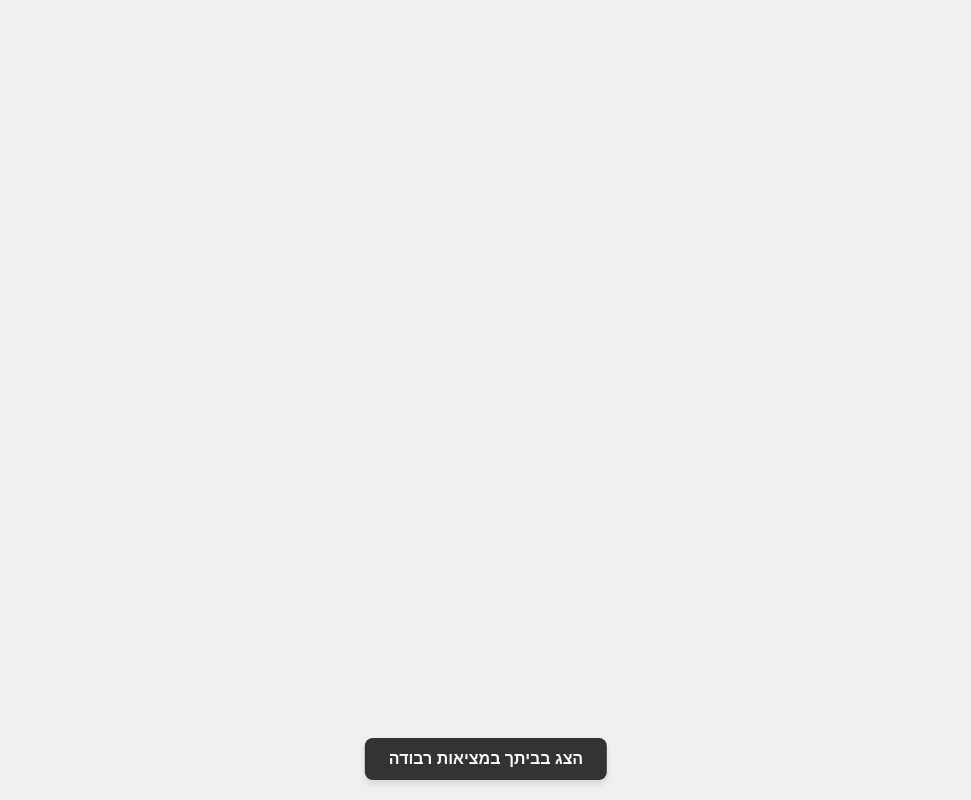
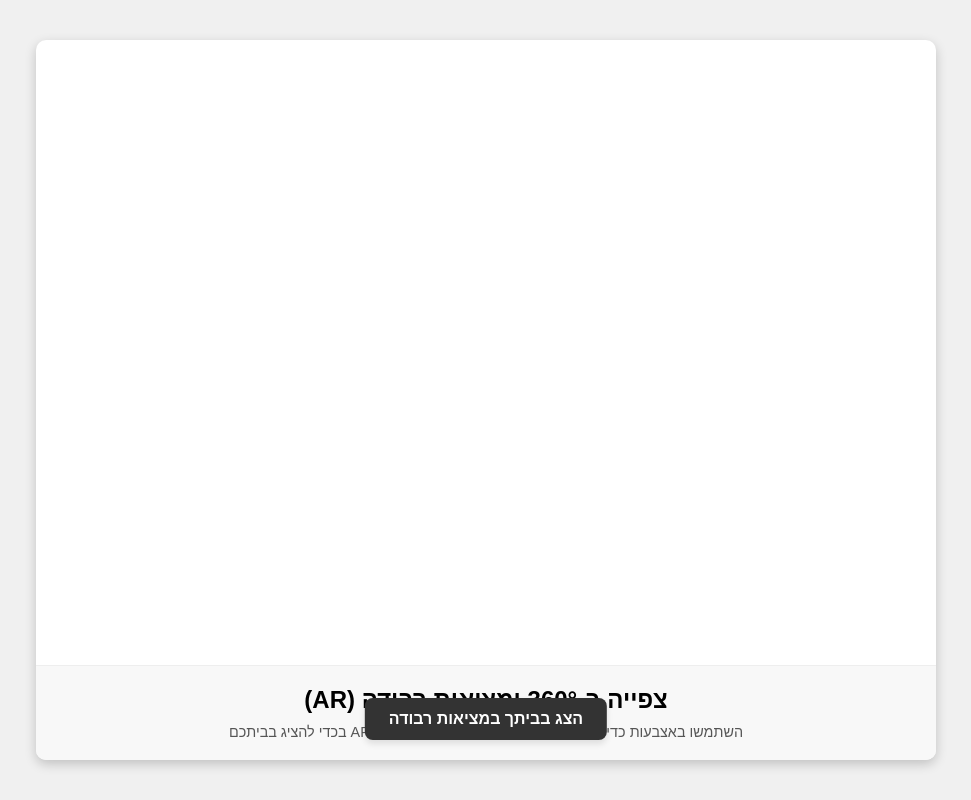
Before and after one commit to jontimi/TudoHiveShelfViewer, a plain HTML site: page HiveShelfViewer.html in a window 1280 px wide. Shown: the whole page, without its empty margins (154-1125 px from the left). Drawn offline with Linux system fonts and the light colour scheme; some packages are replaced by stand-ins of ours; a script that the page names is missing.

Commit message:
עדכון דף חדש

```diff
--- a/HiveShelfViewer.html
+++ b/HiveShelfViewer.html
@@ -3,7 +3,7 @@
 <head>
     <meta charset="UTF-8">
     <meta name="viewport" content="width=device-width, initial-scale=1.0">
-    <title>מציאות רבודה (AR) - מדף Hive</title>
+    <title>3D & AR Viewer for TUDO</title>
     <script type="module" src="https://ajax.googleapis.com/ajax/libs/model-viewer/3.5.0/model-viewer.min.js"></script>
     <style>
         body, html {
@@ -11,15 +11,45 @@
             padding: 0;
             height: 100vh;
             width: 100vw;
+            font-family: Arial, sans-serif;
             display: flex;
             justify-content: center;
             align-items: center;
             background-color: #f0f0f0;
         }
+        .viewer-container {
+            width: 100%;
+            max-width: 900px;
+            height: 90vh;
+            background-color: white;
+            border-radius: 10px;
+            box-shadow: 0 4px 12px rgba(0,0,0,0.2);
+            display: flex;
+            flex-direction: column;
+            overflow: hidden;
+            position: relative;
+        }
         model-viewer {
-            width: 100%;
-            height: 100%;
+            flex-grow: 1;
             display: block;
+        }
+        .info-panel {
+            padding: 20px;
+            text-align: center;
+            border-top: 1px solid #eee;
+            background-color: #f8f8f8;
+        }
+        h1 {
+            margin: 0 0 10px 0;
+            font-size: 1.5em;
+        }
+        p {
+            margin: 0;
+            color: #555;
+            font-size: 0.9em;
+        }
+        .qr-code-container {
+            margin-top: 15px;
         }
         #ar-button {
             position: absolute;
@@ -34,7 +64,7 @@
             border: none;
             border-radius: 8px;
             cursor: pointer;
-            box-shadow: 0 4px 6px rgba(0, 0, 0, 0.1);
+            box-shadow: 0 4px 6px rgba(0,0,0,0.1);
         }
         #ar-button:hover {
             background-color: #555;
@@ -42,20 +72,28 @@
     </style>
 </head>
 <body>
+    <div class="viewer-container">
         <model-viewer
             src="./HiveShelf90cm.glb"
-        alt="מדף Hive תצוגת AR"
+            alt="מדף Hive בתצוגת 3D ו-AR"
             ar
             ar-modes="webxr quick-look"
             camera-controls
             touch-action="pan-y"
             shadow-intensity="1"
             camera-orbit="0deg 90deg 1.5m"
-        field-of-view="45deg">
+            field-of-view="45deg"
+            poster="./poster.webp">
 
             <button slot="ar-button" id="ar-button">
                 הצג בביתך במציאות רבודה
             </button>
         </model-viewer>
+
+        <div class="info-panel">
+            <h1>צפייה ב-360° ומציאות רבודה (AR)</h1>
+            <p>השתמשו באצבעות כדי לסובב את המודל או לחצו על כפתור ה-AR בכדי להציג בביתכם</p>
+        </div>
+    </div>
 </body>
 </html>
```
Lines whose indentation alone changed are shown as unchanged.
